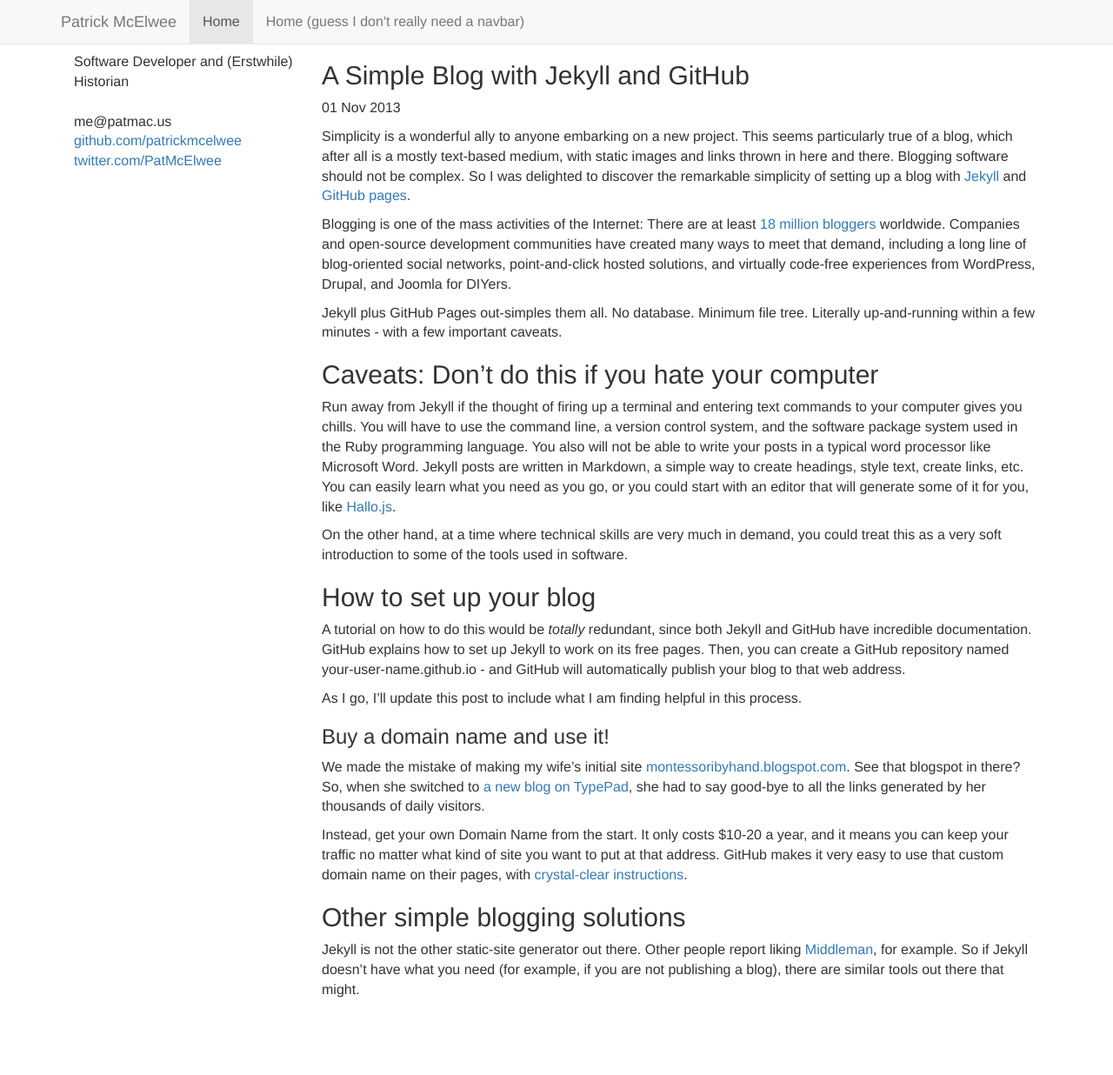
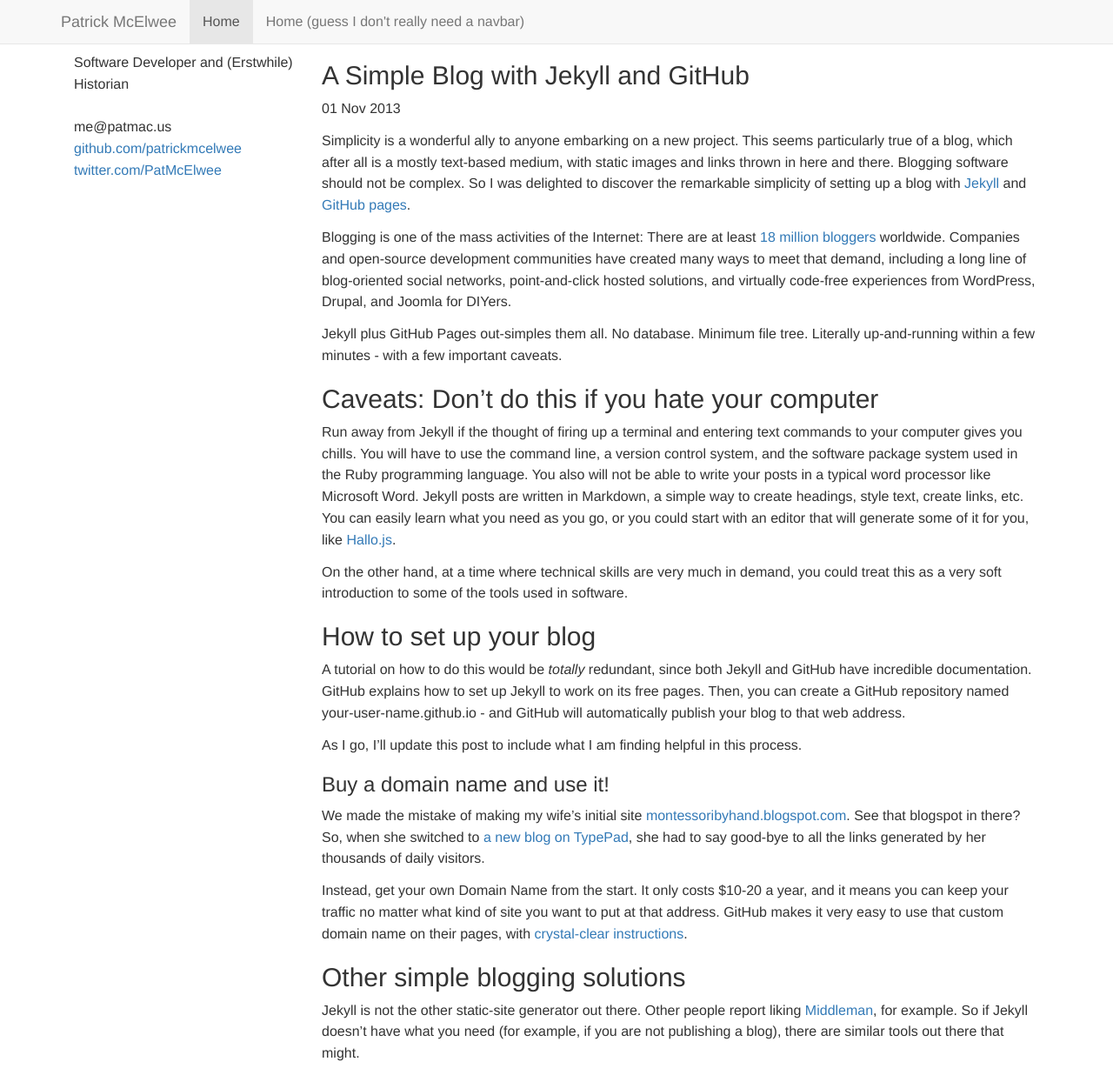
Before and after one commit to patrickmcelwee/patrickmcelwee.github.io, a Jekyll site: the page built from _posts/2013-11-01-a-simple-blog-with-jekyll-and-github.markdown, in a window 1280 px wide and 1236 px high. Shown: the whole window at 87% size. Built offline with Jekyll 4.4.1, drawn with Linux system fonts in a browser that asks for light colours; Markdown is read by kramdown in place of the engine named in the settings; comment, search, counter and statistics services are not loaded.

Commit message:
Space out page a bit more
Thanks to Luke Melia

```diff
--- a/assets/css/custom.css
+++ b/assets/css/custom.css
@@ -1,6 +1,11 @@
 body {
   padding-top: 50px;
   font-size: 16px;
+  line-height: 1.55;
+}
+
+p {
+  margin: 0 0 12px;
 }
 
 .bio {
```
